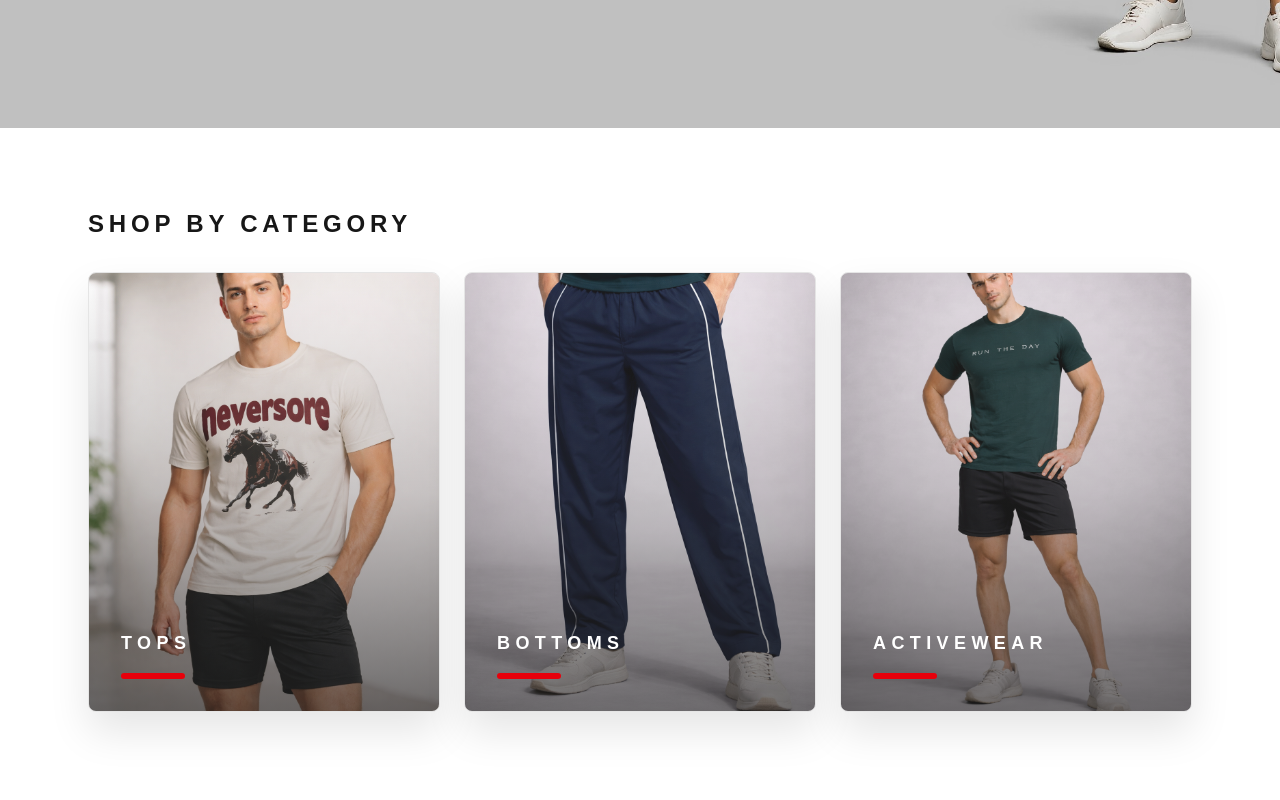
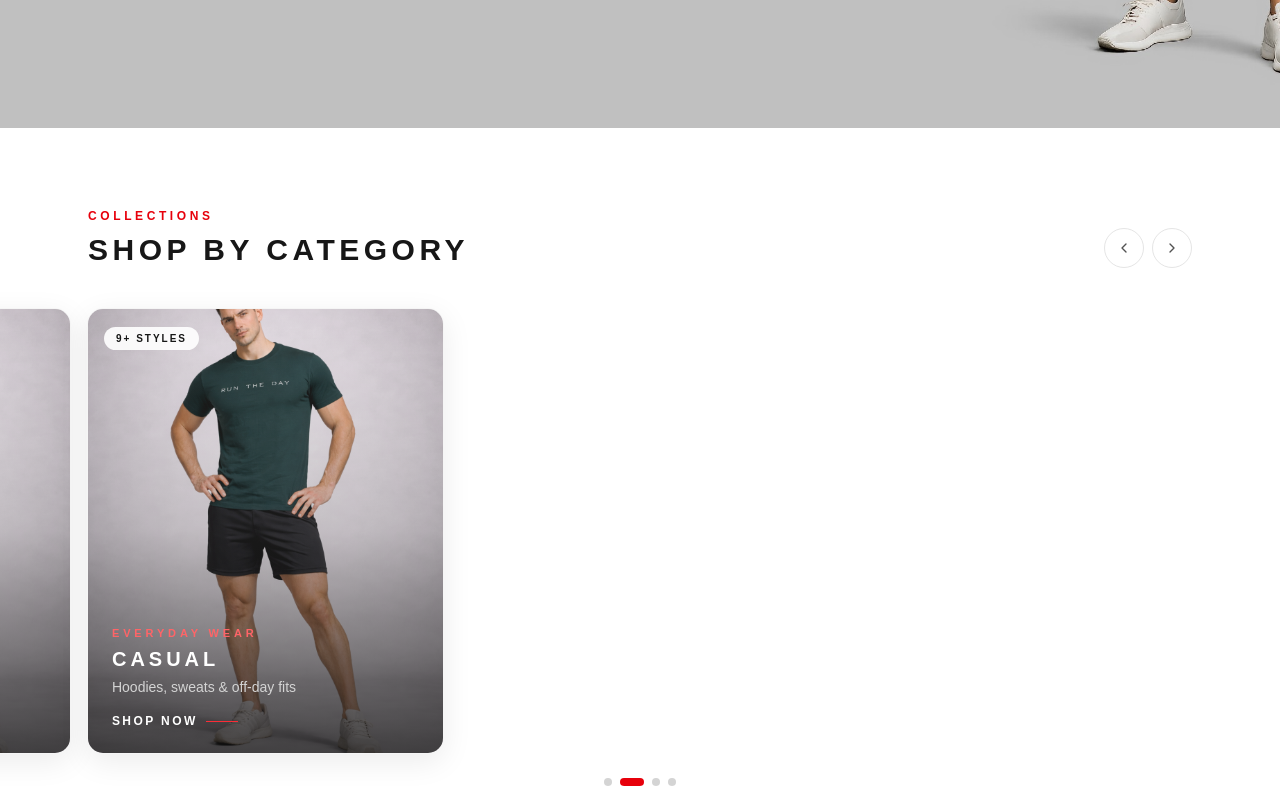
Before and after one commit to Zaid401/nevesore-E-commerce, a Next.js app: page / in a window 1280 px wide. Shown: the part 740-1540 px from the top of the page. Built offline with nearby package versions, Linux system fonts and the light colour scheme.

Commit message:
feat: add fallback image handling and update category product fetching logic

```diff
--- a/src/components/category-products-page.tsx
+++ b/src/components/category-products-page.tsx
@@ -27,7 +27,7 @@ async function fetchCategoryProducts(slug: string): Promise<ProductRow[]> {
       "id, name, base_price, sale_price, product_images(image_url, is_primary, sort_order)"
     )
     .eq("category_id", category.id)
-    .eq("status", "active")
+    .eq("is_active", true)
     .order("created_at", { ascending: false });
 
   return (data as ProductRow[]) ?? [];
--- a/src/components/category.tsx
+++ b/src/components/category.tsx
@@ -1,63 +1,222 @@
+"use client";
+
 import Image from "next/image";
 import Link from "next/link";
+import { useRef, useState, useEffect, useCallback } from "react";
 
 const categories = [
   {
     name: "Tops",
+    label: "Upper Body",
     href: "/upper",
     image: "/images/categories/top.png",
+    description: "Tees, tanks & compression tops",
+    count: "12+ styles",
   },
   {
     name: "Bottoms",
+    label: "Lower Body",
     href: "/bottom",
     image: "/images/categories/bottom.png",
+    description: "Shorts, joggers & leggings",
+    count: "10+ styles",
   },
   {
     name: "Activewear",
+    label: "Performance Sets",
     href: "/active",
     image: "/images/categories/active.png",
+    description: "Full training sets & combos",
+    count: "8+ styles",
+  },
+  {
+    name: "Casual",
+    label: "Everyday Wear",
+    href: "/casual",
+    image: "/images/categories/active.png",
+    description: "Hoodies, sweats & off-day fits",
+    count: "9+ styles",
   },
 ];
 
 export default function CategoryGrid() {
+  const [activeIndex, setActiveIndex] = useState(0);
+  const isDraggingRef = useRef(false);
+  const dragStartX = useRef(0);
+  const dragStartIndex = useRef(0);
+  const trackRef = useRef<HTMLDivElement>(null);
+
+  const goTo = useCallback((index: number) => {
+    setActiveIndex(Math.max(0, Math.min(index, categories.length - 1)));
+  }, []);
+
+  const prev = () => goTo(activeIndex - 1);
+  const next = () => goTo(activeIndex + 1);
+
+  // Auto-advance every 4s
+  useEffect(() => {
+    const id = setInterval(() => {
+      setActiveIndex((i) => (i + 1) % categories.length);
+    }, 4000);
+    return () => clearInterval(id);
+  }, [activeIndex]);
+
+  // Pointer drag support
+  const onPointerDown = (e: React.PointerEvent) => {
+    isDraggingRef.current = false;
+    dragStartX.current = e.clientX;
+    dragStartIndex.current = activeIndex;
+    trackRef.current?.setPointerCapture(e.pointerId);
+  };
+
+  const onPointerUp = (e: React.PointerEvent) => {
+    const delta = dragStartX.current - e.clientX;
+    if (Math.abs(delta) > 40) {
+      isDraggingRef.current = true;
+      goTo(dragStartIndex.current + (delta > 0 ? 1 : -1));
+    }
+  };
+
   return (
-    <section className="bg-white py-16 text-neutral-900 sm:py-20">
-      <div className="mx-auto flex max-w-6xl flex-col gap-8 px-6">
+    <section className="bg-white py-16 text-neutral-900 sm:py-20 overflow-hidden">
+      <div className="mx-auto max-w-6xl px-6">
+        {/* Header */}
+        <div className="flex items-end justify-between mb-10">
           <div>
-          <h2 className="text-2xl font-bold uppercase tracking-[0.2em] text-neutral-900">
+            <p className="text-xs font-semibold uppercase tracking-[0.3em] text-red-600 mb-2">
+              Collections
+            </p>
+            <h2 className="text-2xl font-black uppercase tracking-[0.15em] text-neutral-900 sm:text-3xl">
               Shop by Category
             </h2>
           </div>
-        <div className="grid gap-6 sm:grid-cols-2 lg:grid-cols-3">
-          {categories.map((category) => (
+          {/* Arrow buttons â€” desktop only */}
+          <div className="hidden sm:flex items-center gap-2">
+            <button
+              onClick={prev}
+              disabled={activeIndex === 0}
+              aria-label="Previous category"
+              className="flex h-10 w-10 items-center justify-center rounded-full border border-neutral-200 text-neutral-600 transition-all hover:border-red-600 hover:text-red-600 disabled:opacity-30 disabled:cursor-not-allowed"
+            >
+              <svg viewBox="0 0 24 24" className="h-4 w-4" fill="none" stroke="currentColor" strokeWidth="2">
+                <path d="M15 18l-6-6 6-6" strokeLinecap="round" strokeLinejoin="round" />
+              </svg>
+            </button>
+            <button
+              onClick={next}
+              disabled={activeIndex === categories.length - 1}
+              aria-label="Next category"
+              className="flex h-10 w-10 items-center justify-center rounded-full border border-neutral-200 text-neutral-600 transition-all hover:border-red-600 hover:text-red-600 disabled:opacity-30 disabled:cursor-not-allowed"
+            >
+              <svg viewBox="0 0 24 24" className="h-4 w-4" fill="none" stroke="currentColor" strokeWidth="2">
+                <path d="M9 18l6-6-6-6" strokeLinecap="round" strokeLinejoin="round" />
+              </svg>
+            </button>
+          </div>
+        </div>
+
+        {/* Carousel track */}
+        <div
+          ref={trackRef}
+          className="relative cursor-grab active:cursor-grabbing select-none"
+          onPointerDown={onPointerDown}
+          onPointerUp={onPointerUp}
+        >
+          <div
+            className="flex transition-transform duration-500 ease-[cubic-bezier(0.25,1,0.5,1)] gap-4"
+            style={{ transform: `translateX(calc(-${activeIndex * 100}% - ${activeIndex * 16}px))` }}
+          >
+            {categories.map((category, i) => (
               <Link
                 key={category.name}
                 href={category.href}
-              className="group relative aspect-[4/5] overflow-hidden rounded-[8px] border border-neutral-200 bg-neutral-50 shadow-[0_20px_40px_rgba(0,0,0,0.1)] transition-transform duration-200 hover:-translate-y-1 hover:shadow-[0_25px_50px_rgba(0,0,0,0.15)]"
+                onClick={(e) => isDraggingRef.current && e.preventDefault()}
+                className="group relative flex-shrink-0 w-full sm:w-[calc(50%-8px)] lg:w-[calc(33.333%-11px)] overflow-hidden rounded-2xl border border-neutral-100 bg-neutral-50 shadow-[0_8px_30px_rgba(0,0,0,0.08)] transition-shadow duration-300 hover:shadow-[0_20px_50px_rgba(0,0,0,0.15)]"
+                style={{ aspectRatio: "4/5" }}
+                tabIndex={i === activeIndex ? 0 : -1}
               >
+                {/* Image */}
                 <div className="absolute inset-0">
                   <Image
                     src={category.image}
-                  alt={`${category.name} category visual`}
+                    alt={`${category.name} category`}
                     fill
-                  className="object-cover opacity-90 transition-opacity duration-200 group-hover:opacity-100"
+                    className="object-cover opacity-90 transition-all duration-500 group-hover:opacity-100 group-hover:scale-[1.03]"
                     sizes="(min-width: 1024px) 30vw, (min-width: 640px) 45vw, 90vw"
                   />
-                <div className="absolute inset-0 bg-gradient-to-t from-neutral-900/60 via-neutral-900/20 to-transparent" aria-hidden />
+                  <div className="absolute inset-0 bg-linear-to-t from-neutral-950/75 via-neutral-900/20 to-transparent" />
                 </div>
-              <div className="relative flex h-full flex-col justify-between p-8">
-                <div className="flex-1" />
-                <div className="flex flex-col">
-                  <span className="text-lg font-bold uppercase tracking-[0.3em] text-white">
+
+                {/* Count badge */}
+                <div className="absolute top-4 left-4">
+                  <span className="inline-block rounded-full bg-white/90 px-3 py-1 text-[10px] font-bold uppercase tracking-[0.2em] text-neutral-900 backdrop-blur-sm">
+                    {category.count}
+                  </span>
+                </div>
+
+                {/* Content */}
+                <div className="relative flex h-full flex-col justify-end p-6">
+                  <p className="text-[11px] font-semibold uppercase tracking-[0.35em] text-red-400 mb-1">
+                    {category.label}
+                  </p>
+                  <h3 className="text-xl font-black uppercase tracking-[0.2em] text-white">
                     {category.name}
+                  </h3>
+                  <p className="mt-1 text-sm text-neutral-300">
+                    {category.description}
+                  </p>
+                  <div className="mt-4 flex items-center gap-2">
+                    <span className="text-xs font-bold uppercase tracking-[0.2em] text-white">
+                      Shop Now
                     </span>
-                  <div className="mt-4 h-[6px] w-16 rounded-full bg-red-600 transition-transform duration-200 group-hover:translate-x-2" />
+                    <div className="h-px w-8 bg-red-500 transition-all duration-300 group-hover:w-14" />
                   </div>
                 </div>
               </Link>
             ))}
           </div>
         </div>
+
+        {/* Dots + mobile arrows */}
+        <div className="mt-6 flex items-center justify-center gap-4">
+          <button
+            onClick={prev}
+            disabled={activeIndex === 0}
+            aria-label="Previous"
+            className="sm:hidden flex h-8 w-8 items-center justify-center rounded-full border border-neutral-200 text-neutral-600 disabled:opacity-30"
+          >
+            <svg viewBox="0 0 24 24" className="h-3.5 w-3.5" fill="none" stroke="currentColor" strokeWidth="2">
+              <path d="M15 18l-6-6 6-6" strokeLinecap="round" strokeLinejoin="round" />
+            </svg>
+          </button>
+
+          <div className="flex items-center gap-2">
+            {categories.map((_, i) => (
+              <button
+                key={i}
+                onClick={() => goTo(i)}
+                aria-label={`Go to slide ${i + 1}`}
+                className={`transition-all duration-300 rounded-full ${
+                  i === activeIndex
+                    ? "w-6 h-2 bg-red-600"
+                    : "w-2 h-2 bg-neutral-300 hover:bg-neutral-400"
+                }`}
+              />
+            ))}
+          </div>
+
+          <button
+            onClick={next}
+            disabled={activeIndex === categories.length - 1}
+            aria-label="Next"
+            className="sm:hidden flex h-8 w-8 items-center justify-center rounded-full border border-neutral-200 text-neutral-600 disabled:opacity-30"
+          >
+            <svg viewBox="0 0 24 24" className="h-3.5 w-3.5" fill="none" stroke="currentColor" strokeWidth="2">
+              <path d="M9 18l6-6-6-6" strokeLinecap="round" strokeLinejoin="round" />
+            </svg>
+          </button>
+        </div>
+      </div>
     </section>
   );
 }
--- a/src/components/product-card.tsx
+++ b/src/components/product-card.tsx
@@ -14,8 +14,11 @@ interface ProductCardProps {
   category: string;
 }
 
+const FALLBACK_IMAGE = "/product/fallback.png";
+
 export default function ProductCard({ id, name, price, sale_price, image, category }: ProductCardProps) {
   const [isHovered, setIsHovered] = useState(false);
+  const [imgSrc, setImgSrc] = useState(image || FALLBACK_IMAGE);
   const { isInWishlist, addItem } = useWishlist();
   const isFavorited = isInWishlist(id);
 
@@ -37,11 +40,12 @@ export default function ProductCard({ id, name, price, sale_price, image, catego
     >
       <div className="relative aspect-3/4 overflow-hidden bg-neutral-100">
         <Image
-          src={image}
+          src={imgSrc}
           alt={name}
           fill
           className="object-cover transition-transform duration-300 group-hover:scale-105"
           sizes="(min-width: 1024px) 25vw, (min-width: 768px) 33vw, 50vw"
+          onError={() => setImgSrc(FALLBACK_IMAGE)}
         />
         <div className="absolute inset-0 bg-linear-to-t from-black/20 to-transparent opacity-0 transition-opacity duration-200 group-hover:opacity-100" />
       </div>
```
Also changed, not shown: src/app/products/[id]/page.tsx (+25 -4 lines), 1 other file (tests, documents, lock files or other folders). Lines whose indentation alone changed are shown as unchanged.
